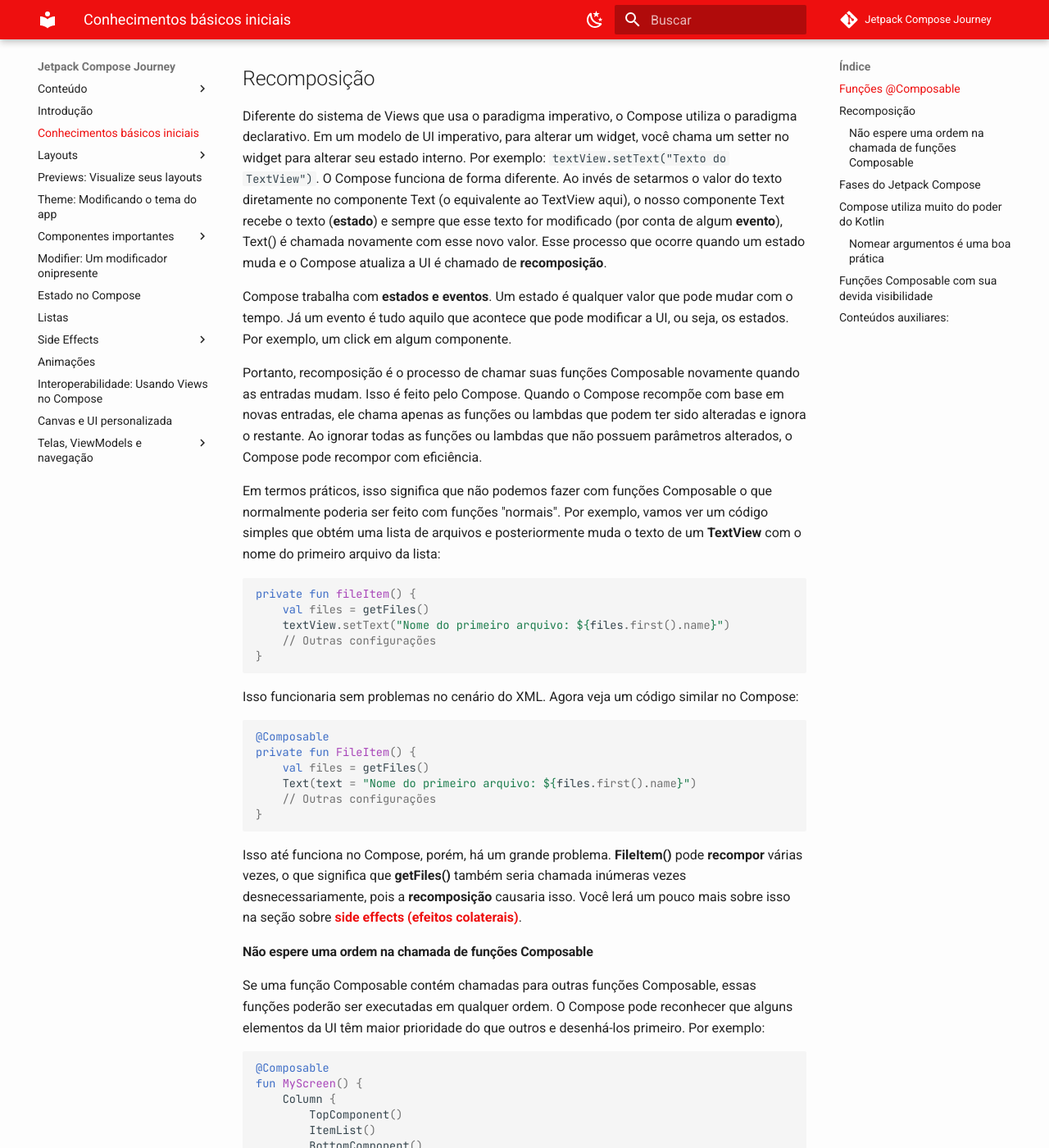
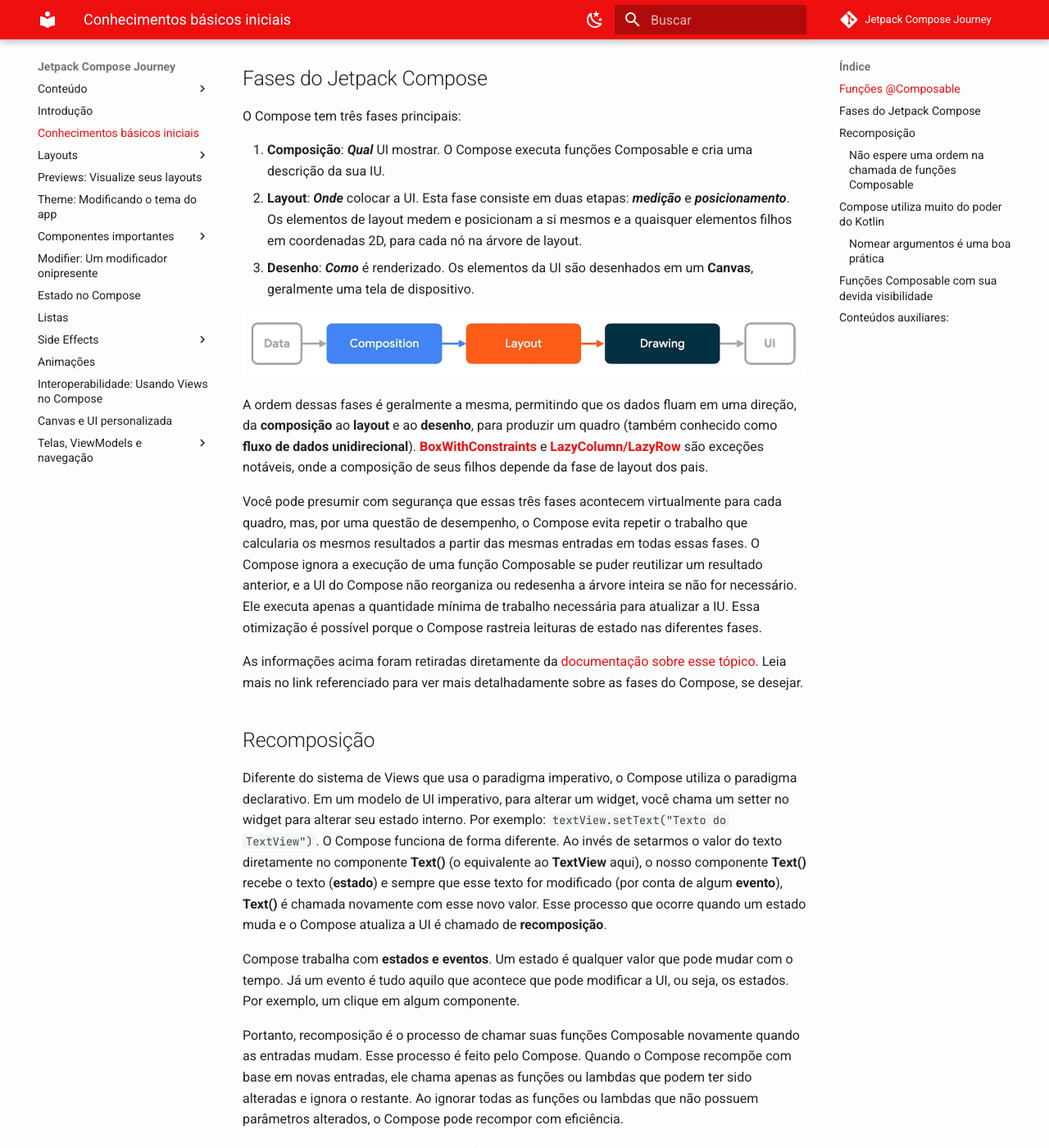
Before and after one commit to jsericksk/Jetpack-Compose-Journey, an MkDocs documentation site: the page built from docs/basic.md, in a window 1280 px wide and 1400 px high, scrolled down 716 px. Shown: the whole window at 82% size. Built offline with MkDocs 1.6.1 and Material for MkDocs 9.7.7, drawn with Linux system fonts in a browser that asks for light colours; emoji names are drawn with the system emoji font; comment, search, counter and statistics services are not loaded; some of the changed text lies outside the part shown.

Commit message:
basic.md atualizado

````diff
--- a/docs/basic.md
+++ b/docs/basic.md
@@ -12,36 +12,29 @@
 - A [convenção](https://github.com/androidx/androidx/blob/androidx-main/compose/docs/compose-api-guidelines.md#naming-unit-composable-functions-as-entities) de nomenclatura para funções Composable que não retornam nada (Unit) é a **PascalCase** e devem ser substantivos, como é o caso de **Greeting()**. Já funções Composable que retornam algo devem estar no formato **camelCase**, como **stringResource()**.
 - São [idempotentes](https://en.wikipedia.org/wiki/Idempotence#Computer_science_meaning) e livres de efeitos colaterais.
 
+## Fases do Jetpack Compose
+
+O Compose tem três fases principais:
+
+1. **Composição**: ***Qual*** UI mostrar. O Compose executa funções Composable e cria uma descrição da sua IU.
+2. **Layout**: ***Onde*** colocar a UI. Esta fase consiste em duas etapas: ***medição*** e ***posicionamento***. Os elementos de layout medem e posicionam a si mesmos e a quaisquer elementos filhos em coordenadas 2D, para cada nó na árvore de layout.
+3. **Desenho**: ***Como*** é renderizado. Os elementos da UI são desenhados em um **Canvas**, geralmente uma tela de dispositivo.
+
+![Fases do Jetpack Compose](basic/img-01.png)
+
+A ordem dessas fases é geralmente a mesma, permitindo que os dados fluam em uma direção, da **composição** ao **layout** e ao **desenho**, para produzir um quadro (também conhecido como **fluxo de dados unidirecional**). [**BoxWithConstraints**](https://developer.android.com/jetpack/compose/layouts/basics#constraints) e [**LazyColumn/LazyRow**](../lists) são exceções notáveis, onde a composição de seus filhos depende da fase de layout dos pais.
+
+Você pode presumir com segurança que essas três fases acontecem virtualmente para cada quadro, mas, por uma questão de desempenho, o Compose evita repetir o trabalho que calcularia os mesmos resultados a partir das mesmas entradas em todas essas fases. O Compose ignora a execução de uma função Composable se puder reutilizar um resultado anterior, e a UI do Compose não reorganiza ou redesenha a árvore inteira se não for necessário. Ele executa apenas a quantidade mínima de trabalho necessária para atualizar a IU. Essa otimização é possível porque o Compose rastreia leituras de estado nas diferentes fases.
+
+As informações acima foram retiradas diretamente da [documentação sobre esse tópico](https://developer.android.com/jetpack/compose/phases). Leia mais no link referenciado para ver mais detalhadamente sobre as fases do Compose, se desejar.
+
 ## Recomposição
 
-Diferente do sistema de Views que usa o paradigma imperativo, o Compose utiliza o paradigma declarativo. Em um modelo de UI imperativo, para alterar um widget, você chama um setter no widget para alterar seu estado interno. Por exemplo: ```textView.setText("Texto do TextView")```. O Compose funciona de forma diferente. Ao invés de setarmos o valor do texto diretamente no componente Text (o equivalente ao TextView aqui), o nosso componente Text recebe o texto (**estado**) e sempre que esse texto for modificado (por conta de algum **evento**), Text() é chamada novamente com esse novo valor. Esse processo que ocorre quando um estado muda e o Compose atualiza a UI é chamado de **recomposição**.
+Diferente do sistema de Views que usa o paradigma imperativo, o Compose utiliza o paradigma declarativo. Em um modelo de UI imperativo, para alterar um widget, você chama um setter no widget para alterar seu estado interno. Por exemplo: ```textView.setText("Texto do TextView")```. O Compose funciona de forma diferente. Ao invés de setarmos o valor do texto diretamente no componente **Text()** (o equivalente ao **TextView** aqui), o nosso componente **Text()** recebe o texto (**estado**) e sempre que esse texto for modificado (por conta de algum **evento**), **Text()** é chamada novamente com esse novo valor. Esse processo que ocorre quando um estado muda e o Compose atualiza a UI é chamado de **recomposição**.
 
-Compose trabalha com **estados e eventos**. Um estado é qualquer valor que pode mudar com o tempo. Já um evento é tudo aquilo que acontece que pode modificar a UI, ou seja, os estados. Por exemplo, um click em algum componente.
+Compose trabalha com **estados e eventos**. Um estado é qualquer valor que pode mudar com o tempo. Já um evento é tudo aquilo que acontece que pode modificar a UI, ou seja, os estados. Por exemplo, um clique em algum componente.
 
-Portanto, recomposição é o processo de chamar suas funções Composable novamente quando as entradas mudam. Isso é feito pelo Compose. Quando o Compose recompõe com base em novas entradas, ele chama apenas as funções ou lambdas que podem ter sido alteradas e ignora o restante. Ao ignorar todas as funções ou lambdas que não possuem parâmetros alterados, o Compose pode recompor com eficiência.
-
-Em termos práticos, isso significa que não podemos fazer com funções Composable o que normalmente poderia ser feito com funções "normais". Por exemplo, vamos ver um código simples que obtém uma lista de arquivos e posteriormente muda o texto de um **TextView** com o nome do primeiro arquivo da lista:
-
-```kotlin
-private fun fileItem() {
-    val files = getFiles()
-    textView.setText("Nome do primeiro arquivo: ${files.first().name}")
-    // Outras configurações
-}
-```
-
-Isso funcionaria sem problemas no cenário do XML. Agora veja um código similar no Compose:
-
-```kotlin
-@Composable
-private fun FileItem() {
-    val files = getFiles()
-    Text(text = "Nome do primeiro arquivo: ${files.first().name}")
-    // Outras configurações
-}
-```
-
-Isso até funciona no Compose, porém, há um grande problema. **FileItem()** pode **recompor** várias vezes, o que significa que **getFiles()** também seria chamada inúmeras vezes desnecessariamente, pois a **recomposição** causaria isso. Você lerá um pouco mais sobre isso na seção sobre [**side effects (efeitos colaterais)**](../side-effects/launchedeffect).
+Portanto, recomposição é o processo de chamar suas funções Composable novamente quando as entradas mudam. Esse processo é feito pelo Compose. Quando o Compose recompõe com base em novas entradas, ele chama apenas as funções ou lambdas que podem ter sido alteradas e ignora o restante. Ao ignorar todas as funções ou lambdas que não possuem parâmetros alterados, o Compose pode recompor com eficiência.
 
 #### Não espere uma ordem na chamada de funções Composable
 
@@ -59,22 +52,6 @@
 ```
 
 Não espere que TopComponent() será chamada primeiro, ItemList() depois e, por fim, BottomComponent(). Isso nem sempre pode ser verdade e essas funções devem ser independentes uma da outra.
-
-## Fases do Jetpack Compose
-
-O Compose tem três fases principais:
-
-1. **Composição**: ***Qual*** UI mostrar. O Compose executa funções que podem ser compostas e cria uma descrição da sua IU.
-2. **Layout**: ***Onde*** colocar a UI. Esta fase consiste em duas etapas: ***medição*** e ***posicionamento***. Os elementos de layout medem e posicionam a si mesmos e a quaisquer elementos filhos em coordenadas 2D, para cada nó na árvore de layout.
-3. **Desenho**: ***Como*** é renderizado. Os elementos da UI são desenhados em um **Canvas**, geralmente uma tela de dispositivo.
-
-![Fases do Jetpack Compose](basic/img-01.png)
-
-A ordem dessas fases é geralmente a mesma, permitindo que os dados fluam em uma direção, da **composição** ao **layout** e ao **desenho**, para produzir um quadro (também conhecido como **fluxo de dados unidirecional**). [**BoxWithConstraints**](https://developer.android.com/jetpack/compose/layouts/basics#constraints) e [**LazyColumn/LazyRow**](../lists) são exceções notáveis, onde a composição de seus filhos depende da fase de layout dos pais.
-
-Você pode presumir com segurança que essas três fases acontecem virtualmente para cada quadro, mas, por uma questão de desempenho, o Compose evita repetir o trabalho que calcularia os mesmos resultados a partir das mesmas entradas em todas essas fases. O Compose ignora a execução de uma função Composable se puder reutilizar um resultado anterior, e a UI do Compose não reorganiza ou redesenha a árvore inteira se não for necessário. Ele executa apenas a quantidade mínima de trabalho necessária para atualizar a IU. Essa otimização é possível porque o Compose rastreia leituras de estado nas diferentes fases.
-
-As informações acima foram retiradas diretamente da [documentação sobre esse tópico](https://developer.android.com/jetpack/compose/phases). Leia mais no link referenciado para ver mais detalhadamente sobre as fases do Compose, se desejar.
 
 ## Compose utiliza muito do poder do Kotlin
 
````
Also changed, not shown: other parts of docs/basic.md (+1 -1 lines).
